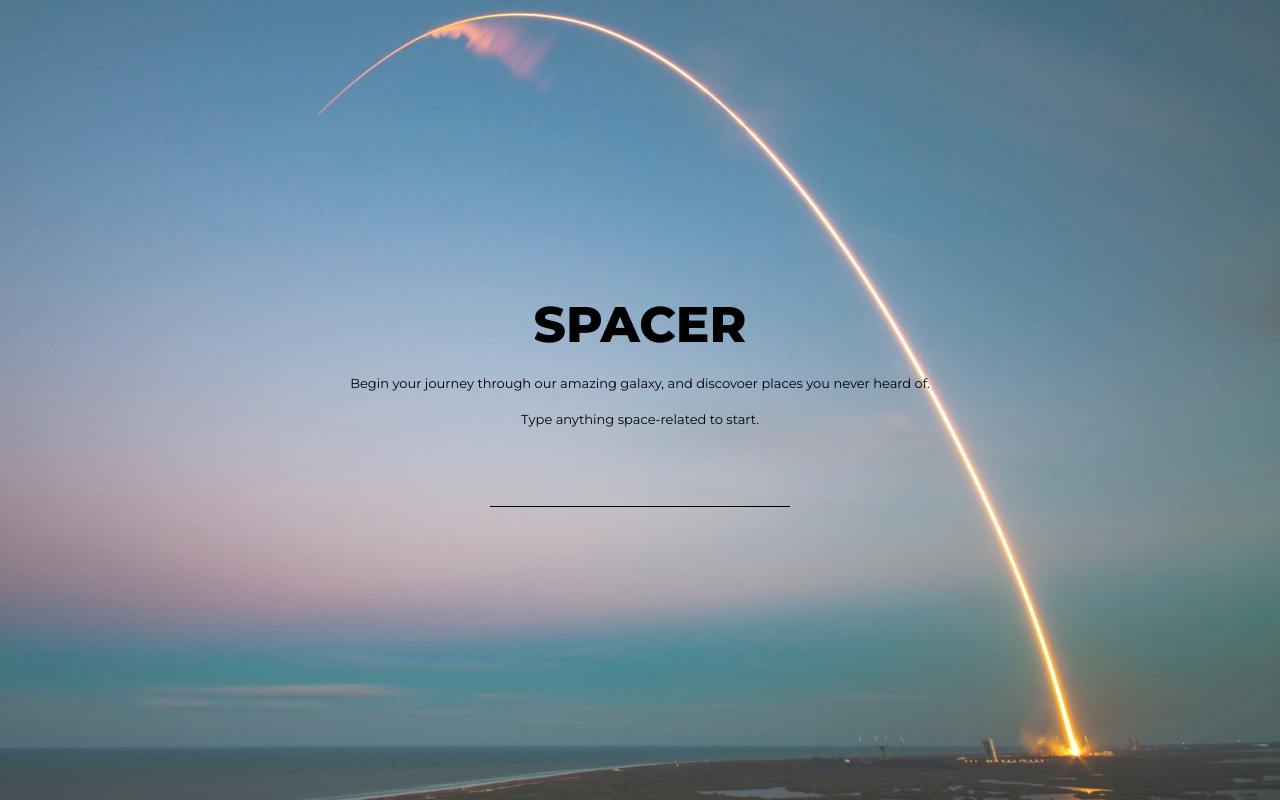
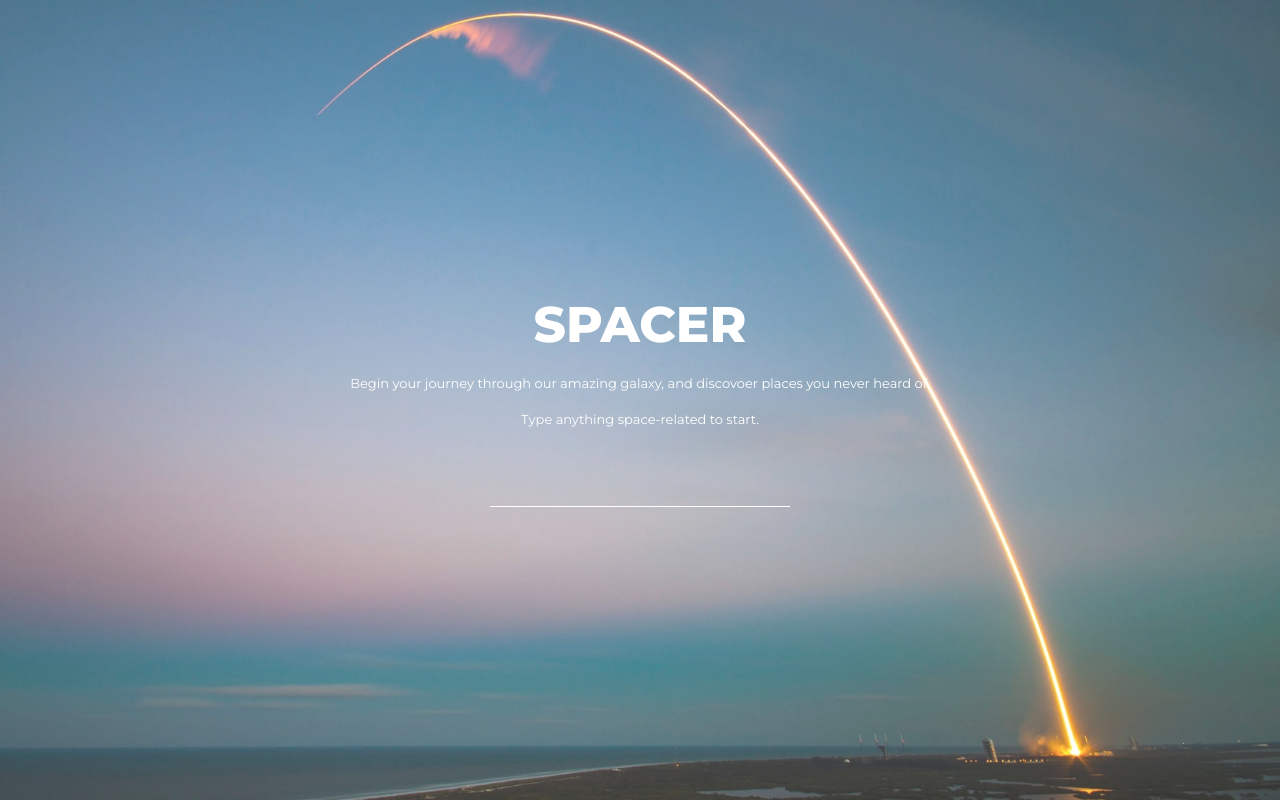
Before and after one commit to lemonadia/space-app, a Vue app: page /#/ in a window 1280 px wide. Built offline with nearby package versions, Linux system fonts and the light colour scheme.

Commit message:
Reorganise code

```diff
--- a/src/App.vue
+++ b/src/App.vue
@@ -1,10 +1,56 @@
 <template>
-  <div class="app">
-    <router-view />
-  </div>
+   <div class="wrapper">
+    <Claim />
+    <SearchInput /></div>
 </template>
+<script>
+
+import axios from 'axios';
+import debounce from 'lodash.debounce';
+import Claim from '@/components/Claim.vue';
+import SearchInput from '@/components/SearchInput.vue';
+
+const API = 'https://images-api.nasa.gov/search';
+
+export default {
+  name: 'App',
+  components: { Claim, SearchInput },
+  data() {
+    return {
+      searchValue: '',
+      results: [],
+    };
+  },
+  methods: {
+    handleInput: debounce(function () {
+      axios.get(`${API}?q=${this.searchValue}&media_type=image`)
+        .then((response) => {
+          this.results = response.data.collection.items;
+        })
+        .catch((error) => {
+          console.log(error);
+        });
+    }, 500),
+  },
+};
+</script>
 <style lang="scss">
 @import url('https://fonts.googleapis.com/css?family=Montserrat:300,400,600,800&display=swap');*{box-sizing: border-box;}
 body {
 font-family: 'Montserrat', sans-serif; margin: 0; padding: 0;}
+
+.wrapper{
+  display: flex;
+  flex-direction: column;
+  align-items: center;
+  justify-content: center;
+  width: 100%;
+  height: 100vh;
+  padding: 30px;
+  margin: 0;
+  background-image: url('./assets/heroimage.jpg');
+  background-repeat: no-repeat;
+  background-size: cover;
+  background-position: 80% 0%;
+   }
 </style>
--- a/src/components/Claim.vue
+++ b/src/components/Claim.vue
@@ -19,6 +19,7 @@ export default {
     flex-direction: column;
     justify-content: center;
     align-items: center;
+    color: white;
     }
 
     .claim{
--- a/src/components/SearchInput.vue
+++ b/src/components/SearchInput.vue
@@ -18,7 +18,7 @@ export default {
   input{
     height: 30px;
     border: 0;
-    border-bottom: 1px solid black;
+    border-bottom: 1px solid white;
     background: none;
     }
 </style>
--- a/src/main.js
+++ b/src/main.js
@@ -1,10 +1,8 @@
 import Vue from 'vue';
 import App from './App.vue';
-import router from './router';
 
 Vue.config.productionTip = false;
 
 new Vue({
-  router,
   render: h => h(App),
 }).$mount('#app');
--- a/src/views/Search.vue
+++ b/src/views/Search.vue
@@ -37,20 +37,7 @@ export default {
 </script>
 
 <style lang="scss" scoped>
-.wrapper{
-  display: flex;
-  flex-direction: column;
-  align-items: center;
-  justify-content: center;
-  width: 100%;
-  height: 100vh;
-  padding: 30px;
-  margin: 0;
-  background-image: url('../assets/heroimage.jpg');
-  background-repeat: no-repeat;
-  background-size: cover;
-  background-position: 80% 0%;
-   }
+
 
 
 </style>
```
